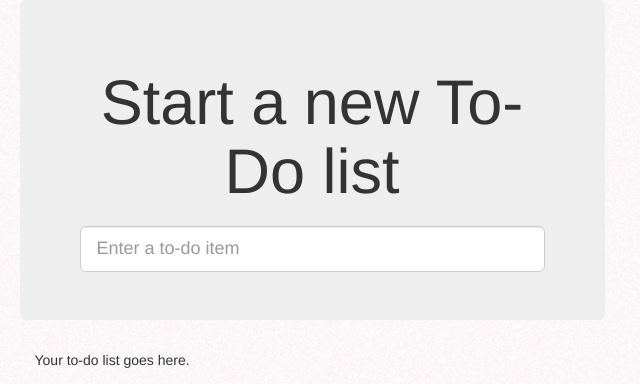
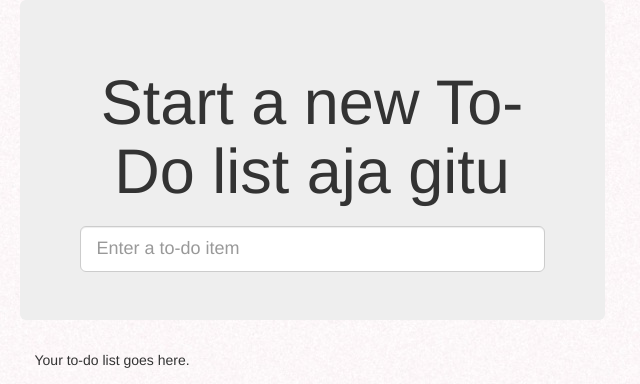
Before and after one commit to agustincahyani/tutor_pmpl_ver2, a Django app: page / in a window 1280 px wide. Shown: the top 384 px of the page, without its empty margins (328-968 px from the left). Run offline with Django 3.2, Linux system fonts and the light colour scheme; some libraries are stand-ins or nearby versions.

Commit message:
Changing title

```diff
--- a/functional_tests/test_list_item_validation.py
+++ b/functional_tests/test_list_item_validation.py
@@ -6,9 +6,12 @@ class ItemValidationTest(FunctionalTest):
 	def test_cannot_add_empty_list_items(self):
 		# Edith goes to the homepage and accidently tries to submit
 		# an empty list item. She hits Enter on the empty input box
+		self.browser.get(self.server_url)
+		self.browser.find_element_by_id('id_new_item').send_keys('\n')
 
 		# The home page refreshes, and there is an error message says
 		# that list items cannot be blank
+		error = self.browser.find_element_by_css_selector('.has-error')
 
 		# She tries again with some text for the item, which now works
 
--- a/lists/templates/home.html
+++ b/lists/templates/home.html
@@ -1,5 +1,5 @@
 {% extends 'base.html' %}
 
-{% block header_text %}Start a new To-Do list{% endblock %}
+{% block header_text %}Start a new To-Do list aja gitu{% endblock %}
 
 {% block form_action %}/lists/new{% endblock %}
```
